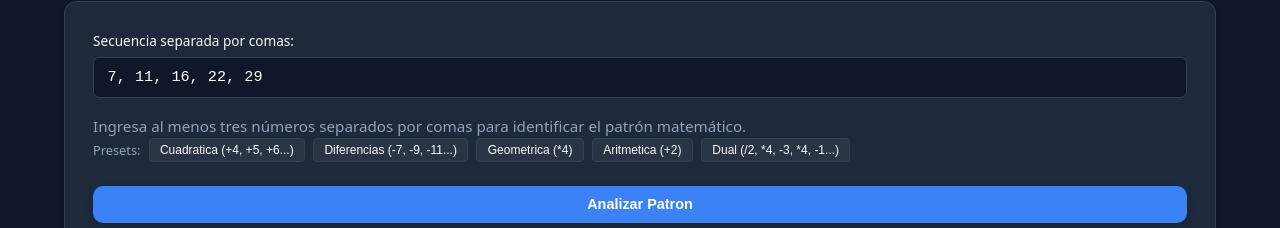
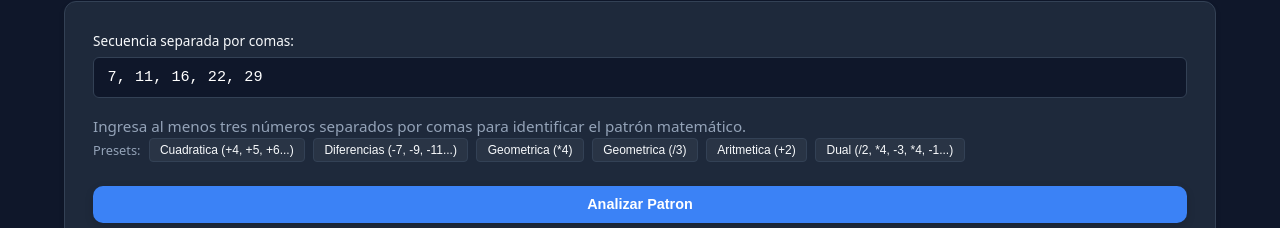
Before and after one commit to yiber1205/Commits-Proyecto-Web, a plain HTML site: page index.html in a window 1280 px wide. Both pictures are taken after a click on the button "Modulo C: Detector de Secuencias". Shown: the part 366-594 px from the top of the page. Drawn offline with Linux system fonts and the light colour scheme.

Commit message:
feat: add decreasing geometric sequence preset

```diff
--- a/index.html
+++ b/index.html
@@ -128,6 +128,7 @@
           <button class="btn-chip" data-seq="7, 11, 16, 22, 29">Cuadratica (+4, +5, +6...)</button>
           <button class="btn-chip" data-seq="100, 93, 84, 73">Diferencias (-7, -9, -11...)</button>
           <button class="btn-chip" data-seq="4, 16, 64, 256">Geometrica (*4)</button>
+          <button class="btn-chip" data-seq="81, 27, 9, 3, 1">Geometrica (/3)</button>
           <button class="btn-chip" data-seq="2, 4, 6, 8, 10">Aritmetica (+2)</button>
           <button class="btn-chip" data-seq="6, 3, 12, 9, 36, 35">Dual (/2, *4, -3, *4, -1...)</button>
         </div>
```
